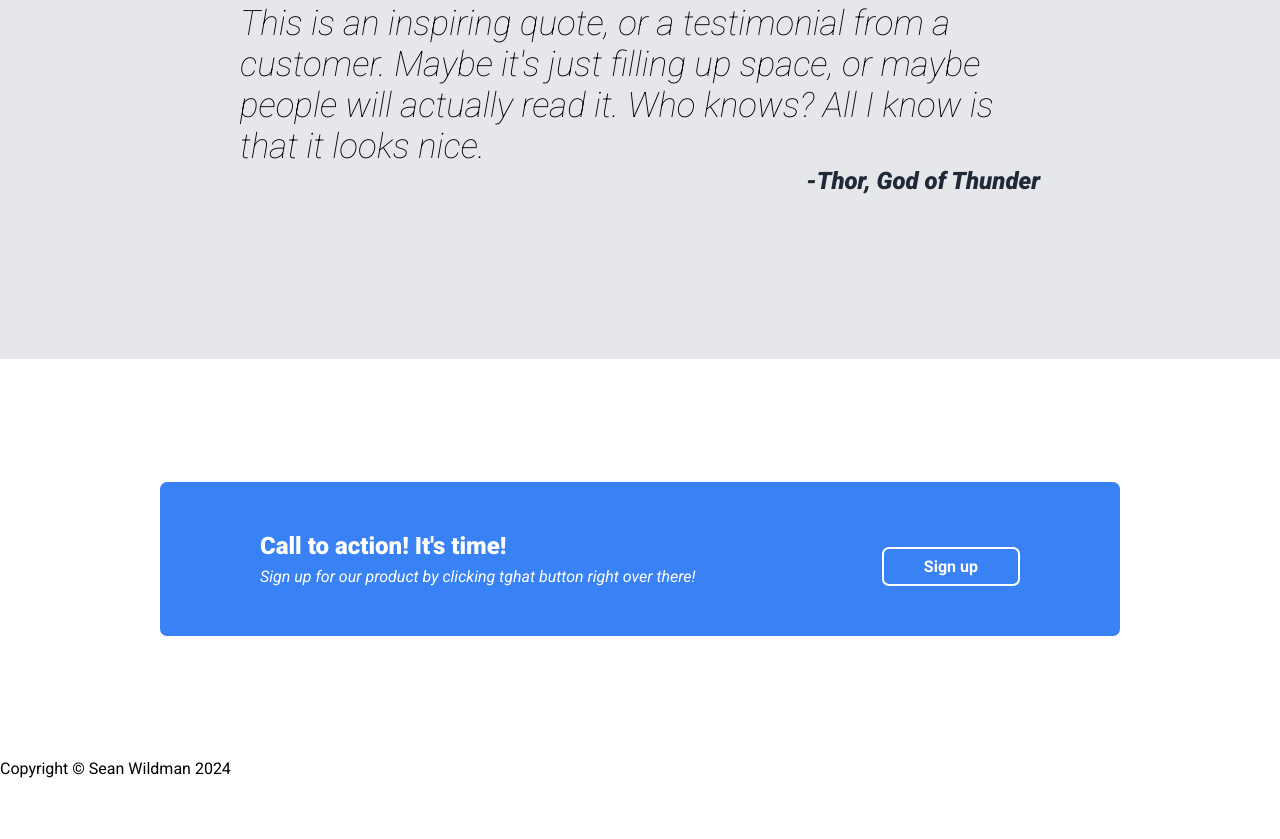
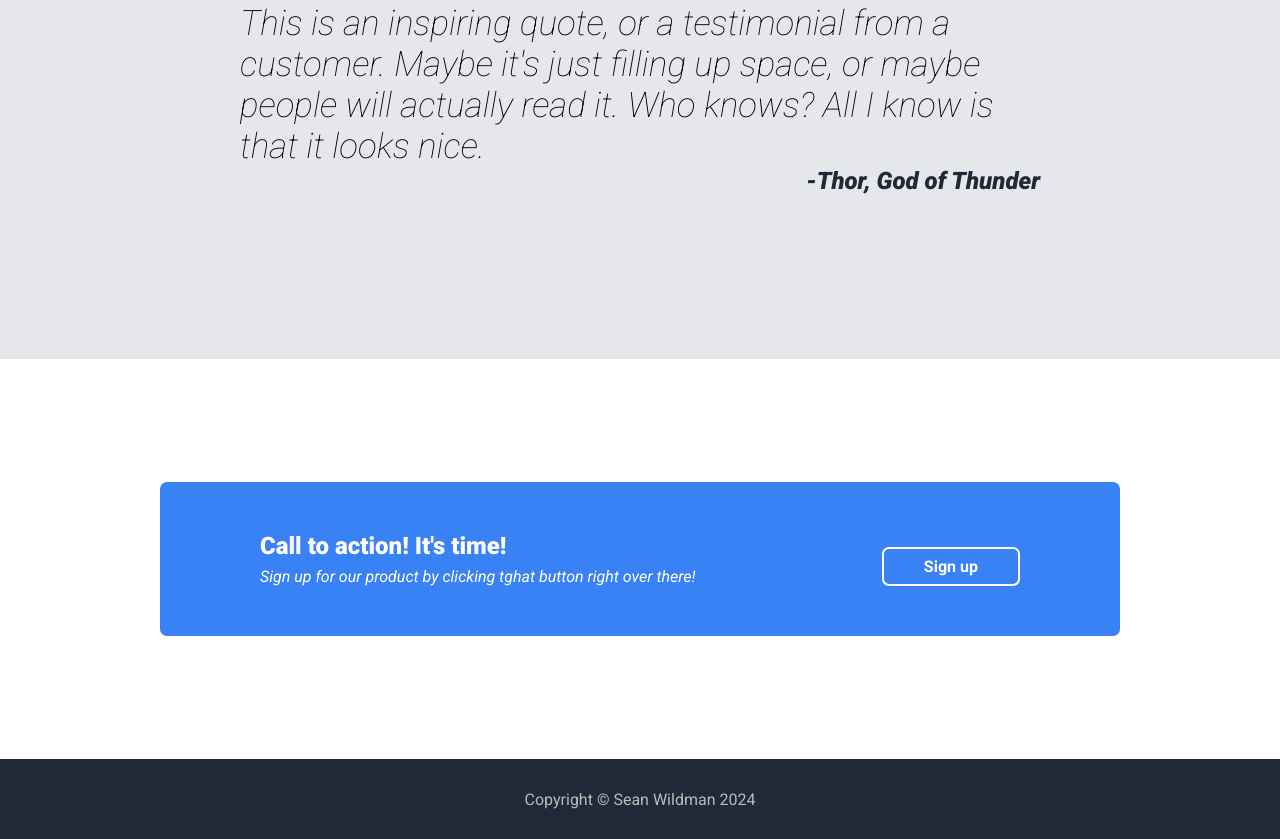
Before and after one commit to swildman1975/top_landing_page, a plain HTML site: page index.html in a window 1280 px wide. Shown: the part 1481-2320 px from the top of the page. Before the commit the page ends 2259 px from the top, so only its background shows below. Drawn offline with Linux system fonts and the light colour scheme.

Commit message:
Style footer section

```diff
--- a/style.css
+++ b/style.css
@@ -128,6 +128,7 @@ h1 {
     width: 185px;
     text-align: center;
     color: #4B5563;
+    margin-top: 10px;
 }
 
 /* Quote Section */
@@ -193,3 +194,13 @@ h1 {
     font-weight: bold;
     align-self: flex-end;
 }
+
+/* Footer Section */
+footer {
+    height: 10vh;
+    background-color: #1f2937;
+    color: #bbb;
+    display: flex;
+    justify-content: center;
+    align-items: center;
+}
```
